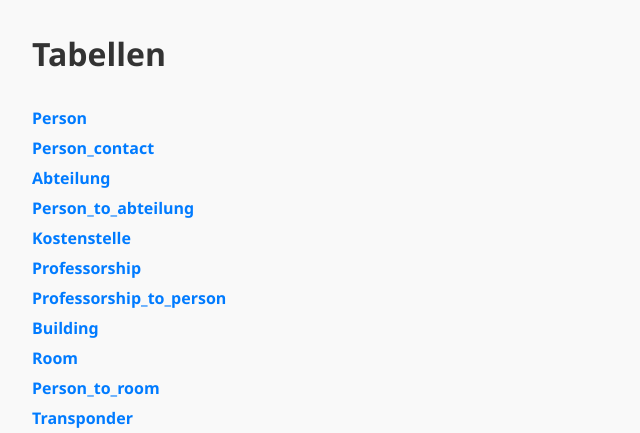
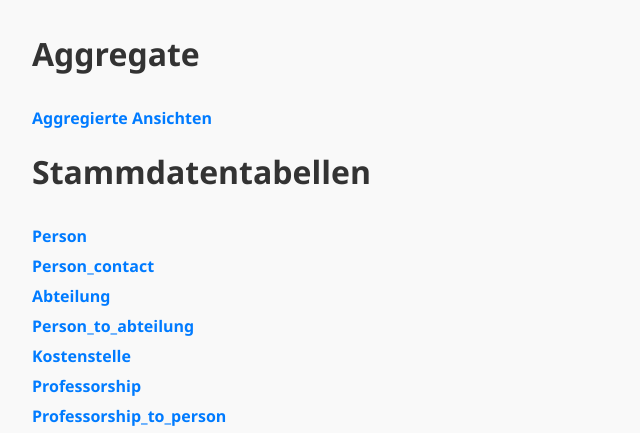
Before and after one commit to Sigi-472/verwaltung, a Flask app: page / in a window 1280 px wide. Shown: the top 433 px of the page, without its empty margins (0-640 px from the left). Run offline with Flask 3, Linux system fonts and the light colour scheme.

Commit message:
moved around

```diff
--- a/templates/index.html
+++ b/templates/index.html
@@ -32,13 +32,14 @@
     </style>
 </head>
 <body>
-    <h1>Tabellen</h1>
+    <h1>Aggregate</h1>
+    <a href="/aggregate">Aggregierte Ansichten</a>
+
+    <h1>Stammdatentabellen</h1>
     <ul>
         {% for table in tables %}
             <li><a href="{{ url_for('table_view', table_name=table) }}">{{ table.capitalize() }}</a></li>
         {% endfor %}
     </ul>
-    <h1>Aggregate</h1>
-    <a href="/aggregate">Aggregierte Ansichten</a>
 </body>
 </html>
```
